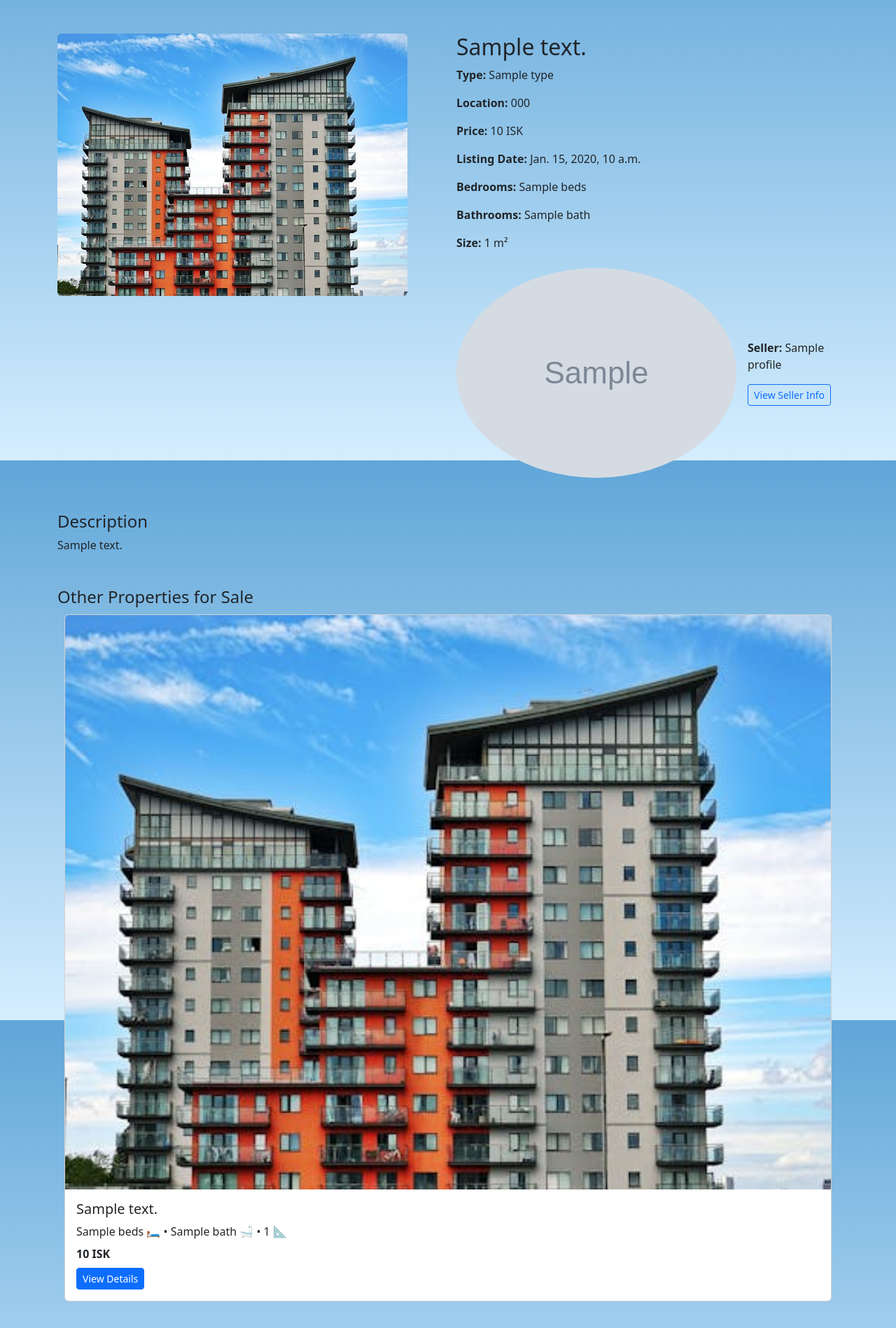
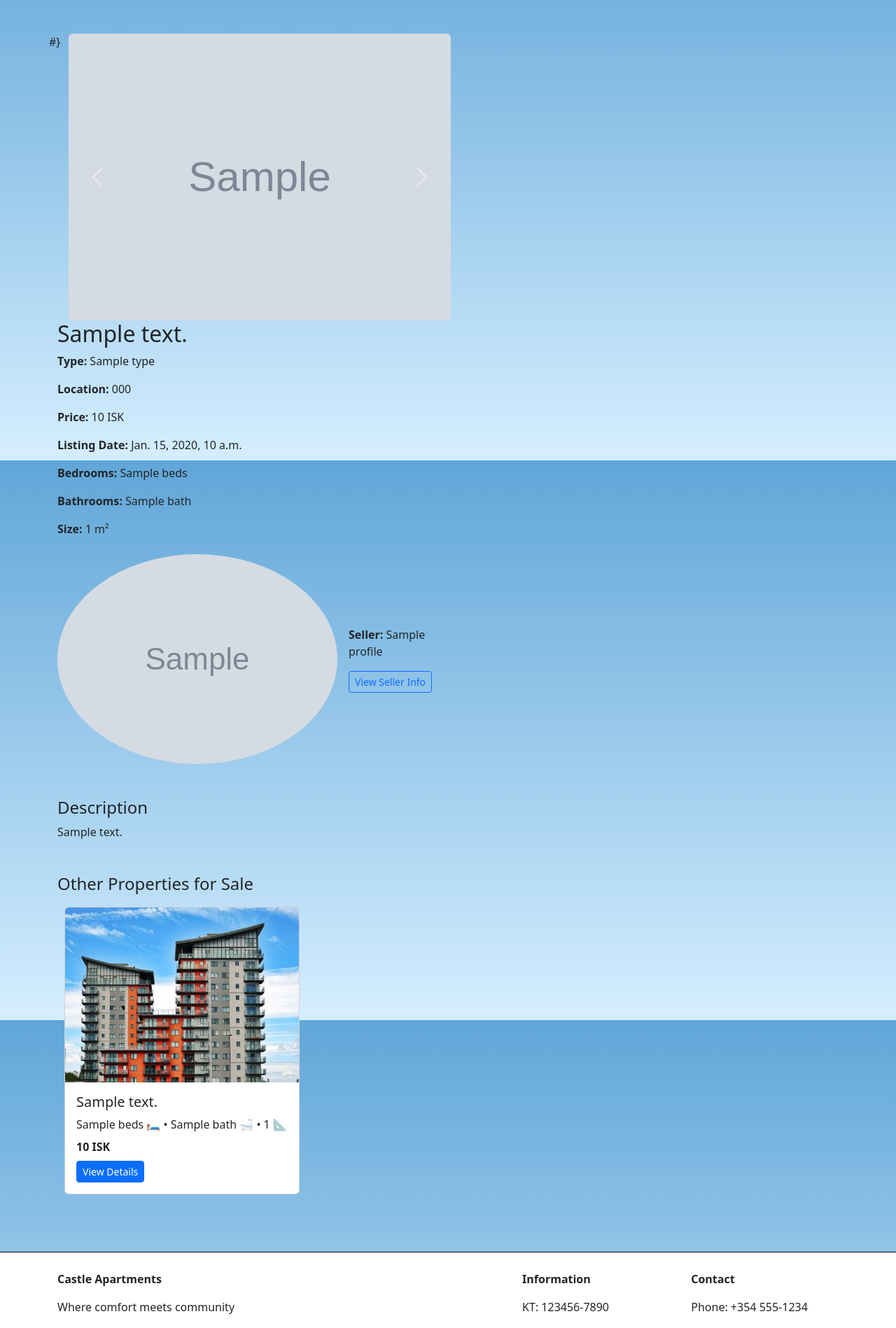
Before and after one commit to CoreMaker94/CastleApartments, a Django app: template templates/property/single_property.html in a window 1280 px wide. Shown: the part 142-2040 px from the top of the page at 70% size. Run offline with Django 3.2, Linux system fonts and the light colour scheme; the template is opened without the code that fills it: most values are stand-ins (such as "Sample title", 1, 10 or a date in 2020); grey boxes marked "Sample" are stand-in pictures.

Commit message:
bætti við bootstrap carousel til að skoða myndir af húsnæðum

```diff
--- a/templates/property/single_property.html
+++ b/templates/property/single_property.html
@@ -7,16 +7,33 @@
 <div class="container mt-5 mb-5">
 
   <div class="row">
-    <!-- Property Image -->
+      <!-- Property Image -->#}
       <div class="col-md-6">
-    {% with property.main_image as main_img %}
-      {% if main_img %}
-        <img src="{{ main_img.image.url }}" class="img-fluid rounded" alt="Property Image">
+      {% if property.images.all %}
+        <div id="propertyCarousel" class="carousel slide" data-bs-ride="carousel">
+          <div class="carousel-inner">
+            {% for img in property.images.all %}
+              <div class="carousel-item {% if forloop.first %}active{% endif %}">
+                <img src="{{ img.image.url }}" class="d-block w-100 rounded" alt="Property Image">
+              </div>
+            {% endfor %}
+          </div>
+
+          <!-- Controls -->
+          <button class="carousel-control-prev" type="button" data-bs-target="#propertyCarousel" data-bs-slide="prev">
+            <span class="carousel-control-prev-icon" aria-hidden="true"></span>
+            <span class="visually-hidden">Previous</span>
+          </button>
+          <button class="carousel-control-next" type="button" data-bs-target="#propertyCarousel" data-bs-slide="next">
+            <span class="carousel-control-next-icon" aria-hidden="true"></span>
+            <span class="visually-hidden">Next</span>
+          </button>
+        </div>
       {% else %}
         <img src="{% static 'images/featured_apartment.jpg' %}" class="img-fluid rounded" alt="No Image Available">
       {% endif %}
-    {% endwith %}
       </div>
+
 
     <!-- Property Details -->
     <div class="col-md-6">
@@ -71,8 +88,11 @@
   <!-- Other Properties -->
   <div class="mt-5">
     <h4>Other Properties for Sale</h4>
+      <div class="row">
         {% for p in other_properties %}
+          <div class="col-md-4 mb-4">
             {% include "property/_available_properties.html" with property=p %}
+          </div>
         {% endfor %}
       </div>
   </div>
```
Lines whose indentation alone changed are shown as unchanged.
